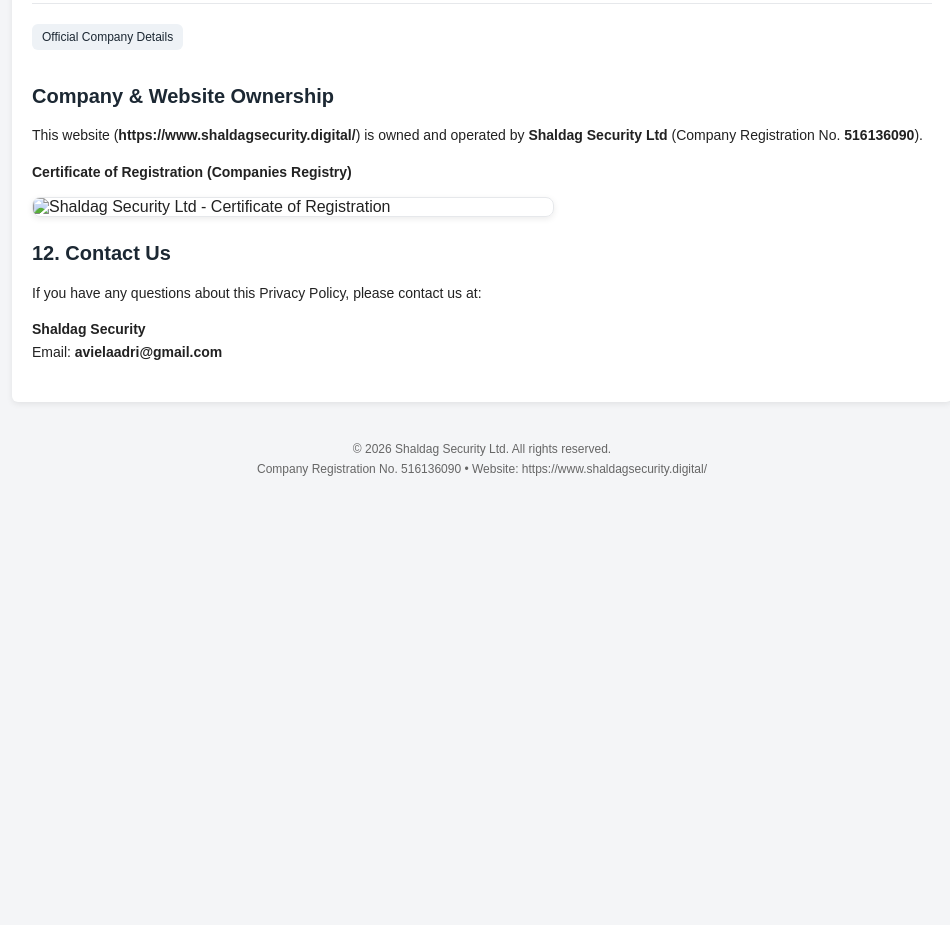
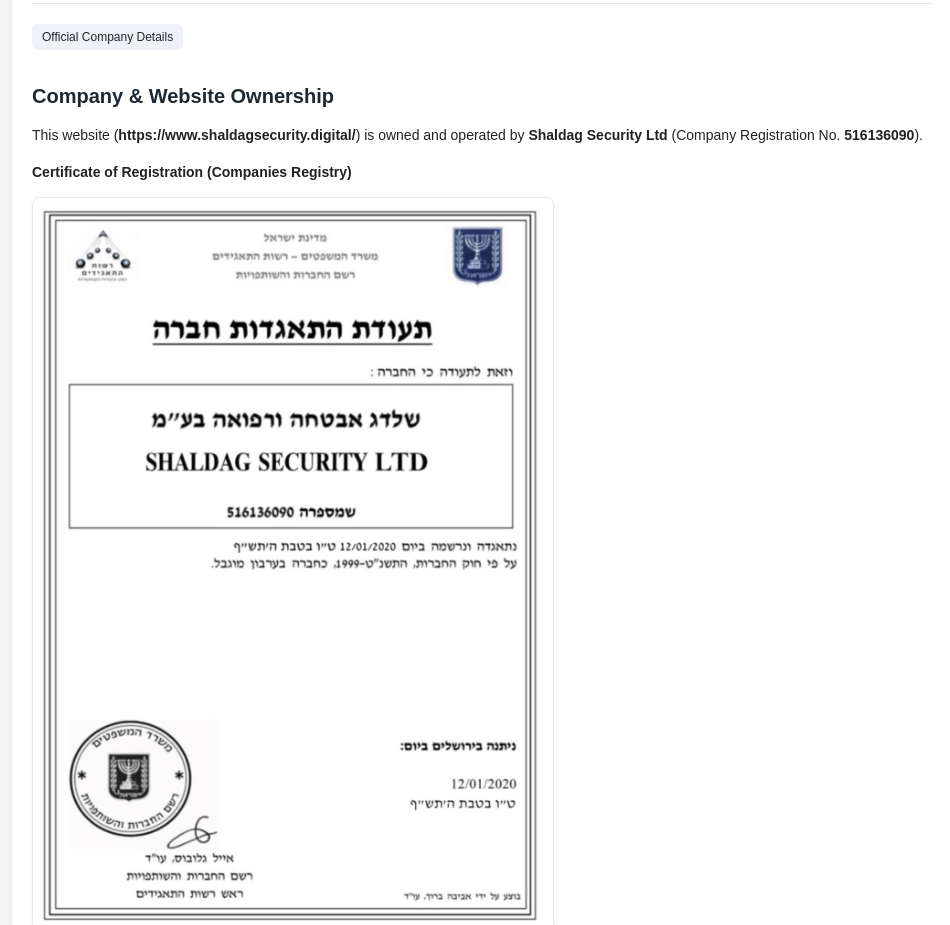
Before and after one commit to ronlfk/Shaldag-Security, a plain HTML site: page index.html in a window 1280 px wide. Shown: the part 1738-2663 px from the top of the page, without its empty margins (158-1108 px from the left). Before the commit the page ends 2239 px from the top, so only its background shows below. Drawn offline with Linux system fonts and the light colour scheme.

```diff
--- a/index.html
+++ b/index.html
@@ -216,8 +216,8 @@
 
     <p><strong>Certificate of Registration (Companies Registry)</strong></p>
 
-    <!-- Put the image file next to this HTML as: company-registration.png -->
-    <img src="company-registration.png" alt="Shaldag Security Ltd - Certificate of Registration" />
+    <!-- ✅ Image path for GitHub Pages -->
+    <img src="./assets/company-registration.png" alt="Shaldag Security Ltd - Certificate of Registration" />
 </section>
 
 <h2>12. Contact Us</h2>
```
